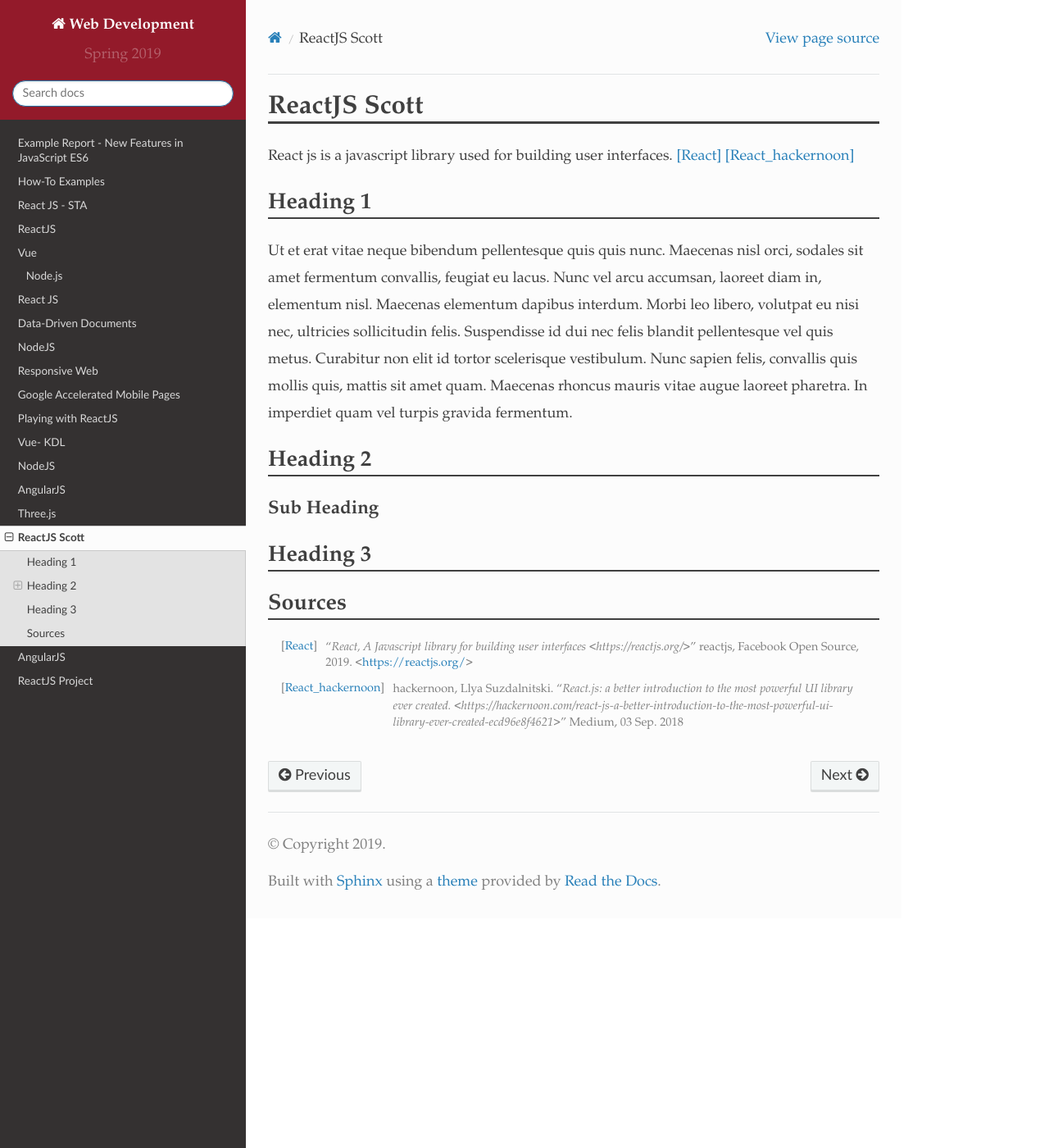
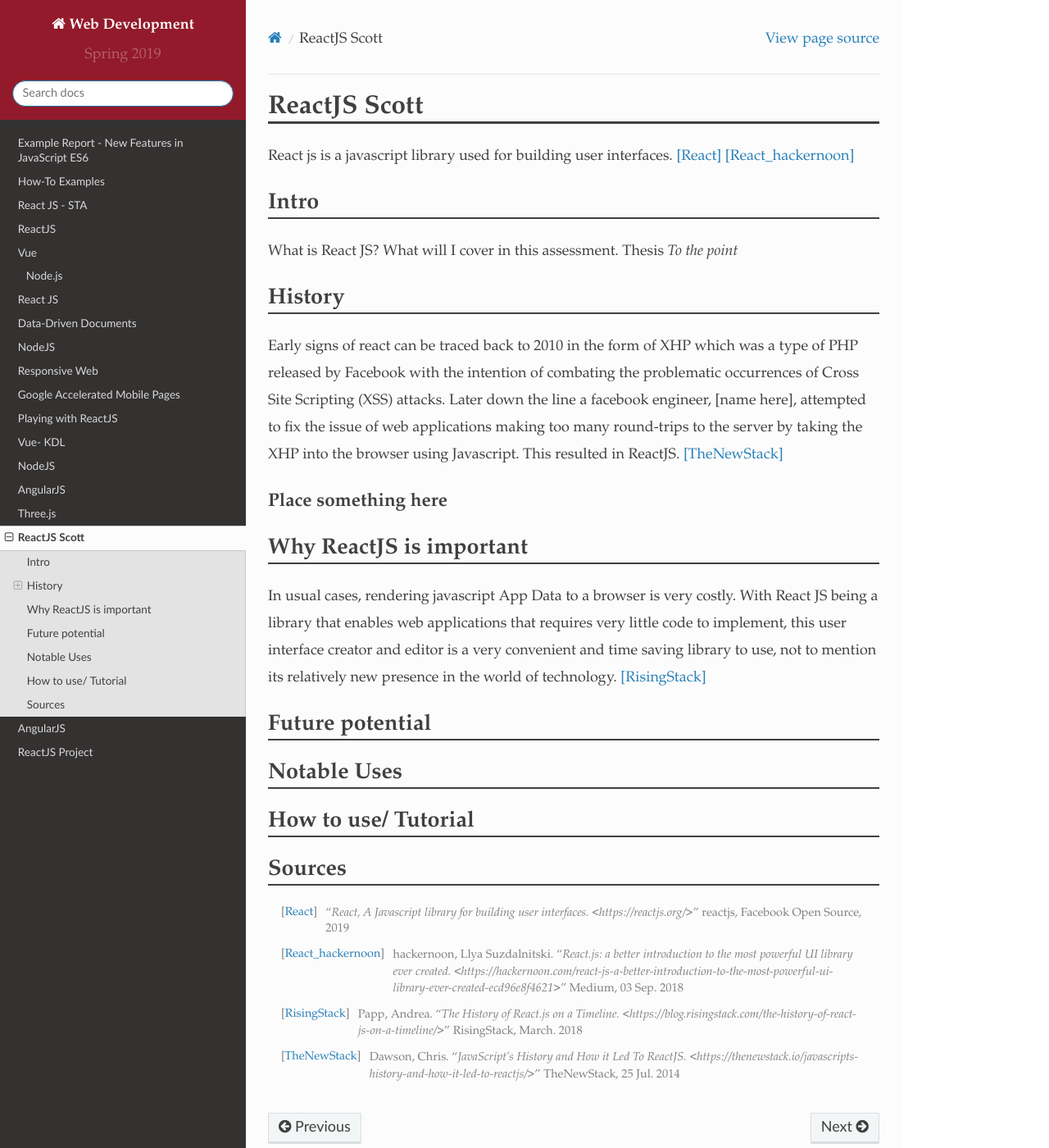
Before and after one commit to pvcraven/2019_spring_web_dev, a Sphinx documentation site: the page built from source/final/scott/index.rst, in a window 1280 px wide and 1400 px high. Shown: the whole window at 82% size. Built offline with Sphinx 7.4.7 and the Read the Docs theme 2.0.0, drawn with Linux system fonts in a browser that asks for light colours.

Commit message:
Initial draft done ish

```diff
--- a/source/final/scott/index.rst
+++ b/source/final/scott/index.rst
@@ -3,30 +3,53 @@
 
 React js is a javascript library used for building user interfaces. [React]_ [React_hackernoon]_
 
-Heading 1
----------
+Intro
+-----
 
-Ut et erat vitae neque bibendum pellentesque quis quis nunc. Maecenas nisl orci,
-sodales sit amet fermentum convallis, feugiat eu lacus. Nunc vel arcu accumsan,
-laoreet diam in, elementum nisl. Maecenas elementum dapibus interdum. Morbi leo
-libero, volutpat eu nisi nec, ultricies sollicitudin felis. Suspendisse id dui
-nec felis blandit pellentesque vel quis metus. Curabitur non elit id tortor
-scelerisque vestibulum. Nunc sapien felis, convallis quis mollis quis, mattis
-sit amet quam. Maecenas rhoncus mauris vitae augue laoreet pharetra. In imperdiet
-quam vel turpis gravida fermentum.
+What is React JS?  What will I cover in this assessment.  Thesis *To the point*
 
-Heading 2
----------
+History
+-------
 
-Sub Heading
-~~~~~~~~~~~
+Early signs of react can be traced back to 2010 in the form of XHP which was
+a type of PHP released by Facebook with the intention of combating the
+problematic occurrences of Cross Site Scripting (XSS) attacks.  Later down
+the line a facebook engineer, [name here], attempted to fix the issue of
+web applications making too many round-trips to the server by taking the XHP
+into the browser using Javascript.  This resulted in ReactJS. [TheNewStack]_
 
-Heading 3
----------
+Place something here
+~~~~~~~~~~~~~~~~~~~~
+
+
+Why ReactJS is important
+------------------------
+
+In usual cases, rendering javascript App Data to a browser is very costly.
+With React JS being a library that enables web applications that requires
+very little code to implement, this user interface creator and editor is a
+very convenient and time saving library to use, not to mention its relatively
+new presence in the world of technology. [RisingStack]_
+
+Future potential
+----------------
+
+
+Notable Uses
+------------
+
+
+How to use/ Tutorial
+--------------------
+
 
 Sources
 -------
 
-.. [React] "`React, A Javascript library for building user interfaces <https://reactjs.org/>`" reactjs, Facebook Open Source, 2019. <https://reactjs.org/>
+.. [React] "`React, A Javascript library for building user interfaces. <https://reactjs.org/>`" reactjs, Facebook Open Source, 2019
 
 .. [React_hackernoon] hackernoon, Llya Suzdalnitski. "`React.js: a better introduction to the most powerful UI library ever created. <https://hackernoon.com/react-js-a-better-introduction-to-the-most-powerful-ui-library-ever-created-ecd96e8f4621>`" Medium, 03 Sep. 2018
+
+.. [RisingStack] Papp, Andrea. "`The History of React.js on a Timeline. <https://blog.risingstack.com/the-history-of-react-js-on-a-timeline/>`" RisingStack, March. 2018
+
+.. [TheNewStack] Dawson, Chris. "`JavaScript's History and How it Led To ReactJS. <https://thenewstack.io/javascripts-history-and-how-it-led-to-reactjs/>`" TheNewStack, 25 Jul. 2014
```
